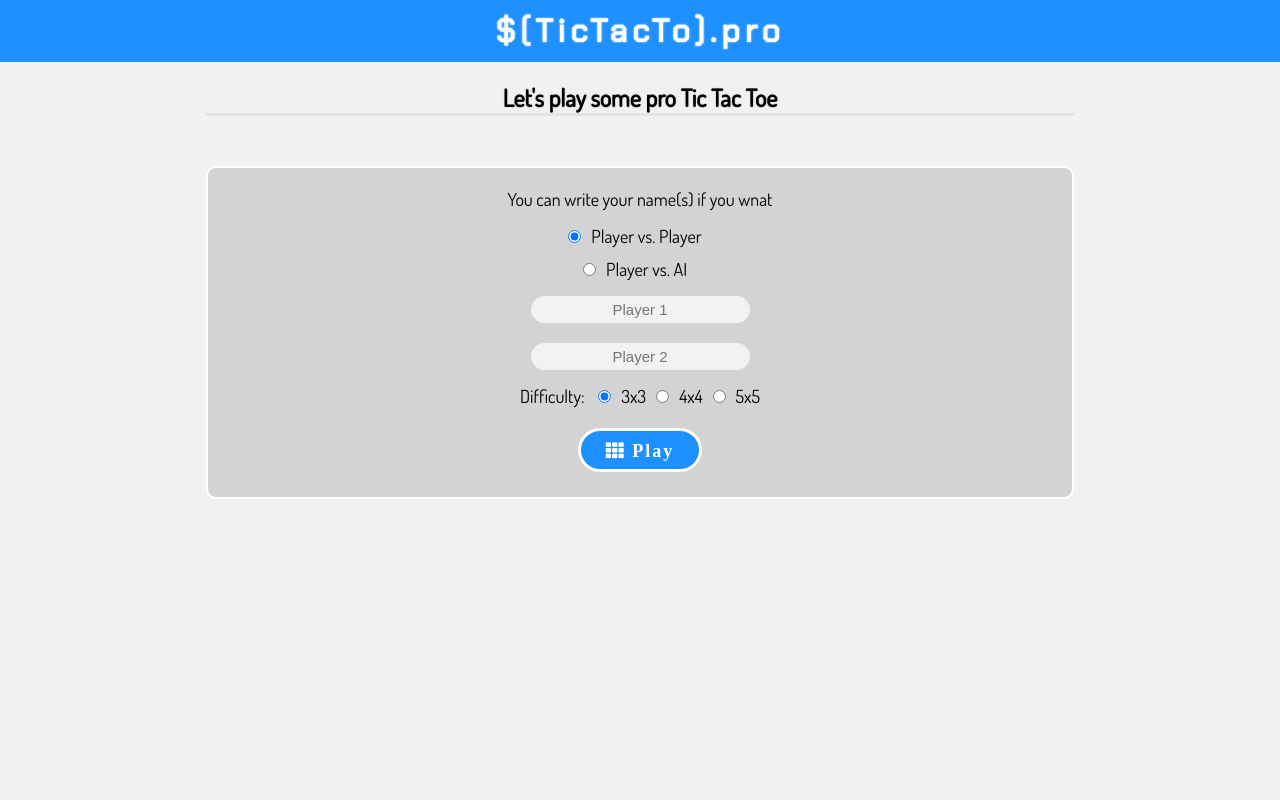
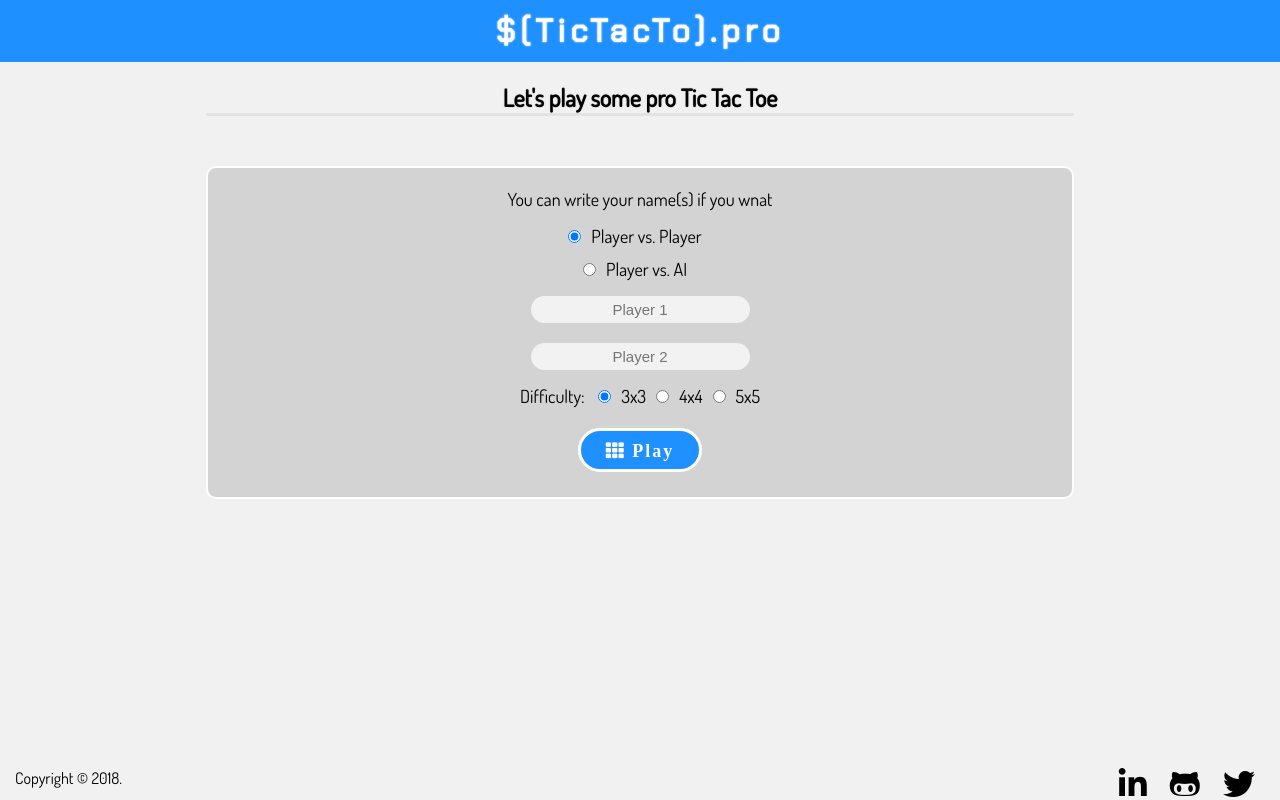
Before and after one commit to AlsubaieAli/TicTacToe.pro, a plain HTML site: page index.html in a window 1280 px wide. Drawn offline with nearby package versions, Linux system fonts and the light colour scheme.

Commit message:
First official launch, the game is complete

```diff
--- a/css/style.css
+++ b/css/style.css
@@ -142,6 +142,41 @@ button:hover{
 	/* display: block; */
 }
 
+.wrapper{
+	height: 100vh;
+	position: relative;
+}
+
+footer{
+	margin: 0;
+	padding: 0 15px;
+	position: absolute;
+	bottom: 0;
+	left: 0;
+	width: 100%;
+}
+footer p{
+	margin: 0;
+	padding: 0;
+	display: inline-block;
+}
+footer .links{
+	float: right;
+}
+footer .links a{
+	color: black;
+	padding: 10px;
+	padding-bottom: 0;
+}
+footer .links a i{
+		-webkit-transition: transform 0.5s;
+		transition: transform 0.5s;
+
+}
+footer .links a:hover i{
+	transform: scale(1.25);
+}
+
 /* Top Information */
 
 /* Board */
--- a/index.html
+++ b/index.html
@@ -13,6 +13,7 @@
 
 <body>
 
+  <div class="wrapper">
     <header>
       <h1>$(TicTacTo).pro</h1>
     </header>
@@ -22,10 +23,16 @@
       <div class="container">
       </div>
     </main>
+    <footer>
+      <p>Copyright &copy; 2018.</p>
+      <div class="links">
+        <a href="https://www.linkedin.com/in/alsubaie-ali/"><i class="fab fa-linkedin-in fa-2x"></i></a>
+        <a href="https://github.com/AlsubaieAli"><i class="fab fa-github-alt fa-2x"></i></a>
+        <a href="https://twitter.com/ali_b_alsubaie"><i class="fab fa-twitter fa-2x"></i></a>
+      </div>
+    </footer>
+  </div>
 
-  <footer>
-    <!-- Created by, copyright -->
-  </footer>
 
   <script src="js/main.js"></script>
 </body>
--- a/js/main.js
+++ b/js/main.js
@@ -25,6 +25,7 @@ function loadApp() {
 	// fade container in and clear it
 	$container.hide();
 	$container.empty().fadeIn("slow");
+	$(".links").show("slow");
 
 	// Heading
 	var h2 = $("<h2/>").text("Let's play some pro Tic Tac Toe");
@@ -162,6 +163,8 @@ function gameInit(e) {
 		$container.empty();
 		startGame();
 	}, 500);
+
+	$(".links").hide("slow");
 }
 
 // Start the game
```
Also changed, not shown: 1 other file. Lines whose indentation alone changed are shown as unchanged.
